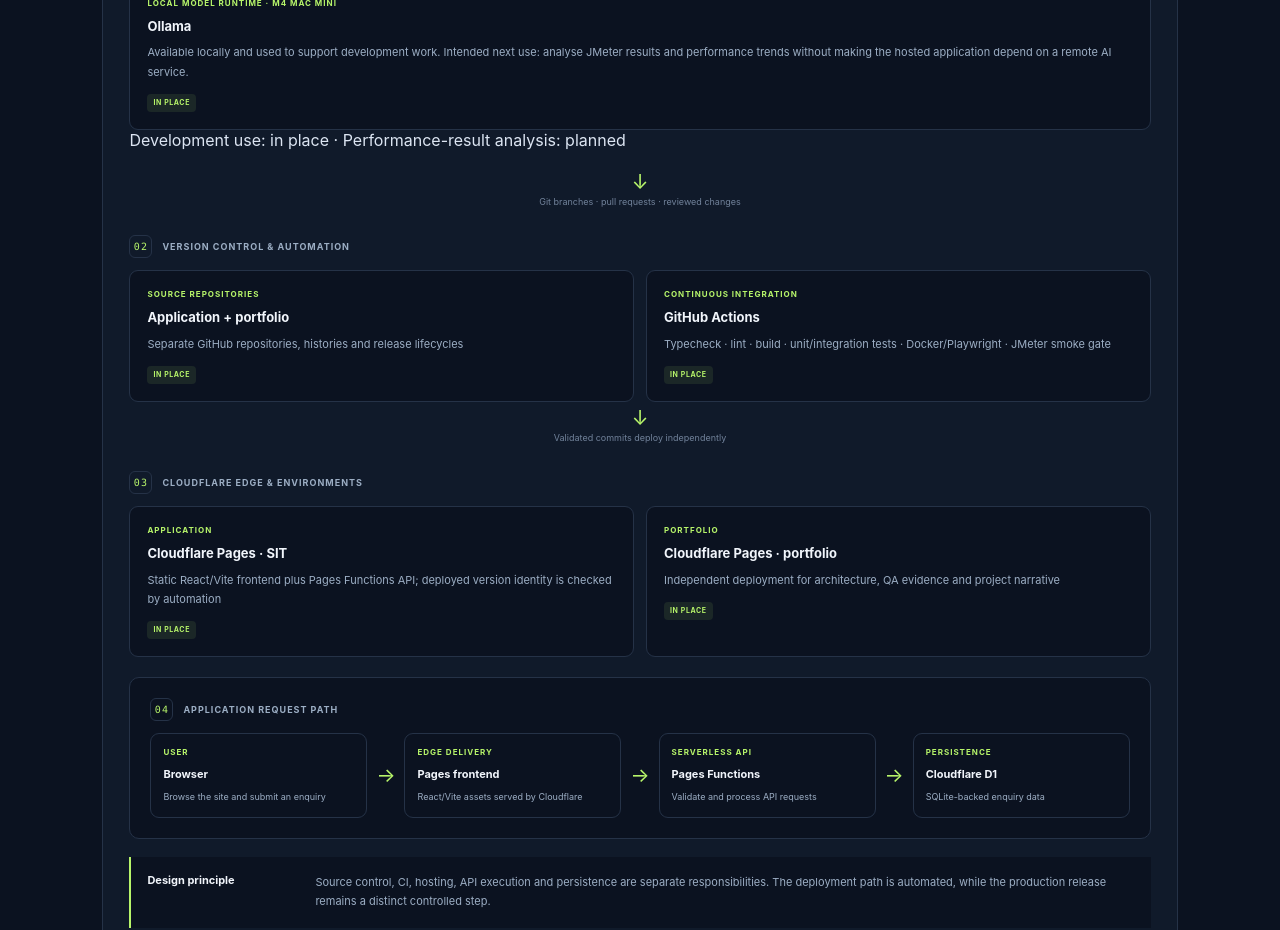
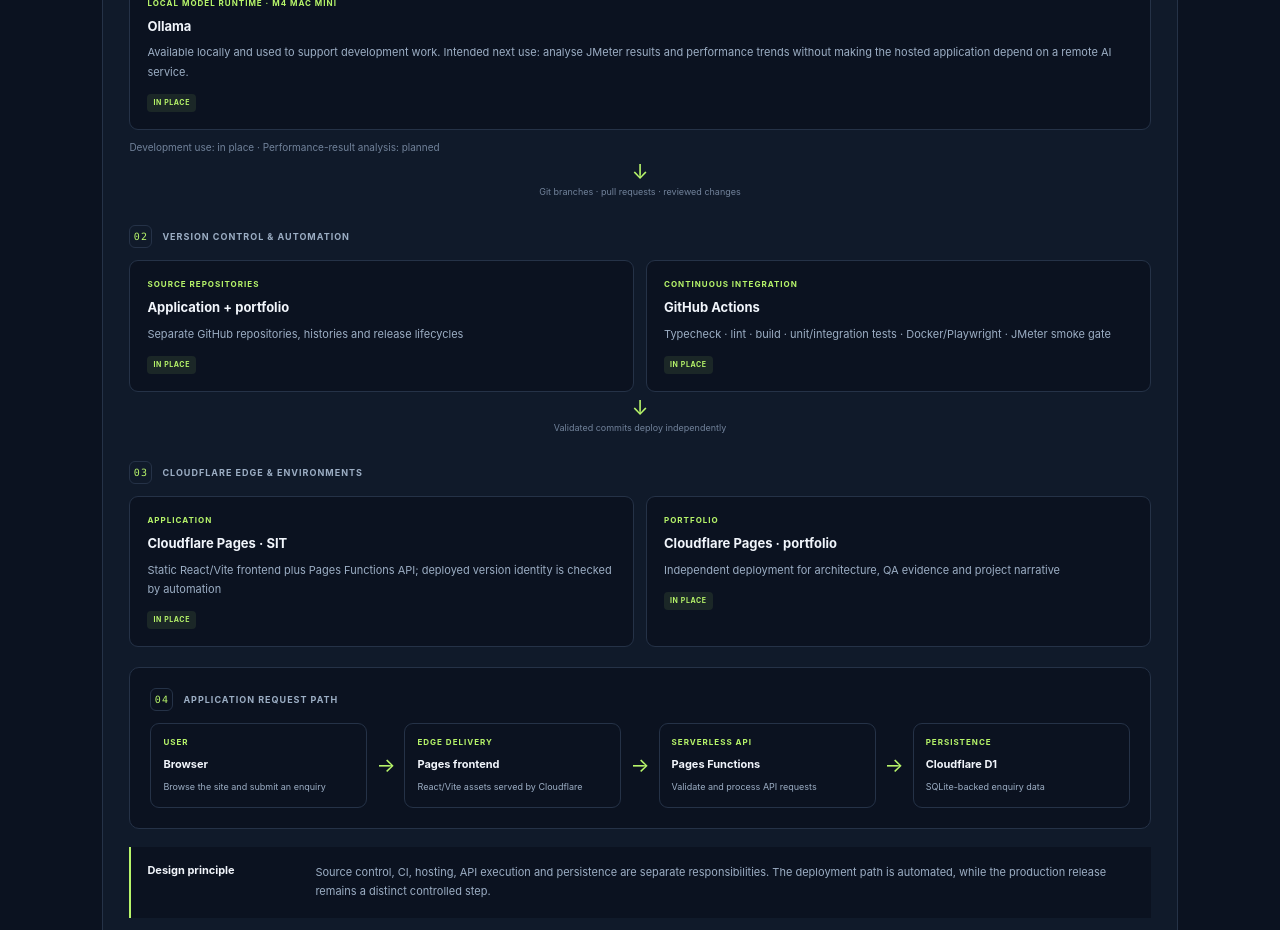
Before and after one commit to Floodzie2/qualitypeople-portfolio, a React (Vite) app: page / in a window 1280 px wide. Shown: the part 2880-3810 px from the top of the page. Built offline with nearby package versions, Linux system fonts and the light colour scheme.

Commit message:
Style standalone local AI capability card

```diff
--- a/src/ArchitectureDiagrams.css
+++ b/src/ArchitectureDiagrams.css
@@ -348,3 +348,15 @@
     grid-column: 2;
   }
 }
+
+
+.ai-capability-lane .diagram-node-grid {
+  grid-template-columns: minmax(0, 1fr);
+}
+
+.ai-capability-note {
+  margin: 9px 0 0;
+  color: var(--text-faint);
+  font-size: 10px;
+  line-height: 1.7;
+}
```
